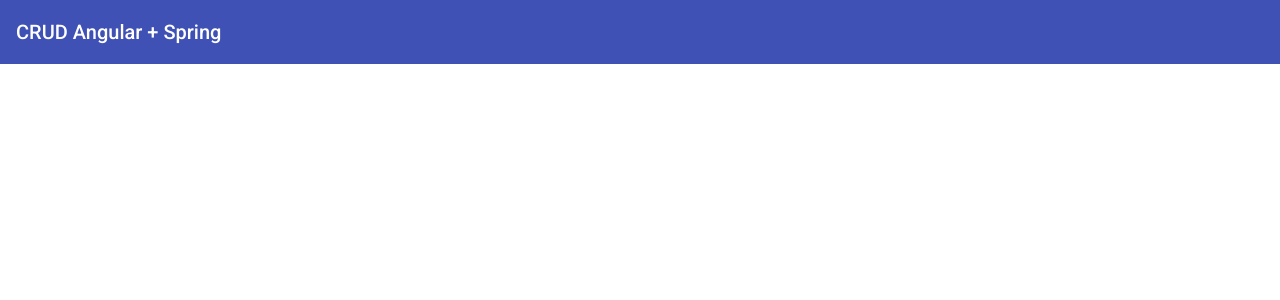
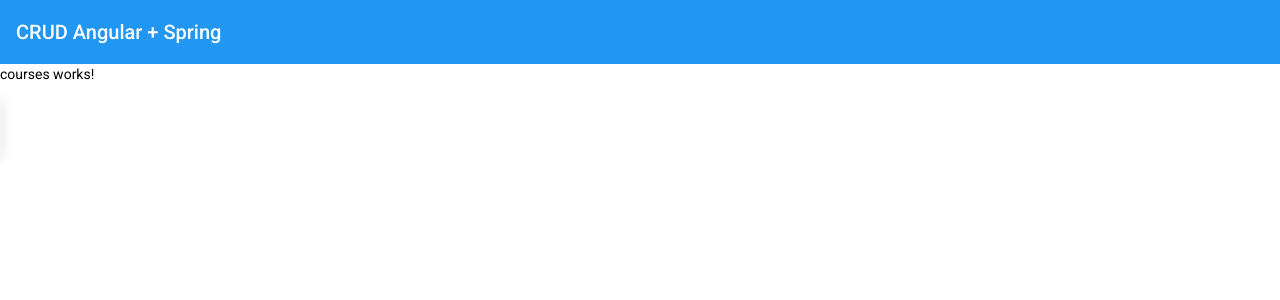
Before and after one commit to tatisabinoviana/crud-angular--curso-loiane, an Angular app: page /courses in a window 1280 px wide. Shown: the top 300 px of the page. Built offline with nearby package versions, Linux system fonts and the light colour scheme.

Commit message:
mudando o estilo de tema principal, secundario e warn. Tambem iniciando a aplicação de uma tabela para a apresentacao dos cursos

```diff
--- /dev/null
+++ b/src/app/app-routing.module.ts
@@ -0,0 +1,16 @@
+import { NgModule } from '@angular/core';
+import { RouterModule, Routes } from '@angular/router';
+
+const routes: Routes = [
+  { path:'', pathMatch: 'full', redirectTo: 'courses' },
+  {
+    path:'courses',
+    loadChildren: () => import('./courses/courses.module').then(m => m.CoursesModule)
+  }
+];
+
+@NgModule({
+  imports: [RouterModule.forRoot(routes)],
+  exports: [RouterModule]
+})
+export class AppRoutingModule { }
--- a/src/app/app.component.html
+++ b/src/app/app.component.html
@@ -1,3 +1,4 @@
 <mat-toolbar color="primary">
   <span>CRUD Angular + Spring</span>
 </mat-toolbar>
+<router-outlet></router-outlet>
--- a/src/app/app.module.ts
+++ b/src/app/app.module.ts
@@ -3,6 +3,7 @@
 import { BrowserModule } from '@angular/platform-browser';
 import { BrowserAnimationsModule } from '@angular/platform-browser/animations';
 
+import { AppRoutingModule } from './app-routing.module';
 import { AppComponent } from './app.component';
 
 @NgModule({
@@ -11,6 +12,7 @@
   ],
   imports: [
     BrowserModule,
+    AppRoutingModule,
     BrowserAnimationsModule,
     MatToolbarModule
   ],
--- a/src/app/courses/courses-routing.module.ts
+++ b/src/app/courses/courses-routing.module.ts
@@ -1,7 +1,11 @@
 import { NgModule } from '@angular/core';
 import { RouterModule, Routes } from '@angular/router';
 
-const routes: Routes = [];
+import { CoursesComponent } from './courses/courses.component';
+
+const routes: Routes = [
+  { path: '', component: CoursesComponent }
+];
 
 @NgModule({
   imports: [RouterModule.forChild(routes)],
--- a/src/app/courses/courses.module.ts
+++ b/src/app/courses/courses.module.ts
@@ -1,5 +1,6 @@
+import { CommonModule } from '@angular/common';
 import { NgModule } from '@angular/core';
-import { CommonModule } from '@angular/common';
+import { MatTableModule } from '@angular/material/table';
 
 import { CoursesRoutingModule } from './courses-routing.module';
 import { CoursesComponent } from './courses/courses.component';
@@ -11,7 +12,8 @@
   ],
   imports: [
     CommonModule,
-    CoursesRoutingModule
+    CoursesRoutingModule,
+    MatTableModule
   ]
 })
 export class CoursesModule { }
--- a/src/app/courses/courses/courses.component.html
+++ b/src/app/courses/courses/courses.component.html
@@ -1 +1,33 @@
 <p>courses works!</p>
+<table mat-table [dataSource]="dataSource" class="mat-elevation-z8">
+
+  <!--- Note that these columns can be defined in any order.
+        The actual rendered columns are set as a property on the row definition" -->
+
+  <!-- Position Column -->
+  <ng-container matColumnDef="position">
+    <th mat-header-cell *matHeaderCellDef> No. </th>
+    <td mat-cell *matCellDef="let element"> {{element.position}} </td>
+  </ng-container>
+
+  <!-- Name Column -->
+  <ng-container matColumnDef="name">
+    <th mat-header-cell *matHeaderCellDef> Name </th>
+    <td mat-cell *matCellDef="let element"> {{element.name}} </td>
+  </ng-container>
+
+  <!-- Weight Column -->
+  <ng-container matColumnDef="weight">
+    <th mat-header-cell *matHeaderCellDef> Weight </th>
+    <td mat-cell *matCellDef="let element"> {{element.weight}} </td>
+  </ng-container>
+
+  <!-- Symbol Column -->
+  <ng-container matColumnDef="symbol">
+    <th mat-header-cell *matHeaderCellDef> Symbol </th>
+    <td mat-cell *matCellDef="let element"> {{element.symbol}} </td>
+  </ng-container>
+
+  <tr mat-header-row *matHeaderRowDef="displayedColumns"></tr>
+  <tr mat-row *matRowDef="let row; columns: displayedColumns;"></tr>
+</table>
--- a/src/styles.scss
+++ b/src/styles.scss
@@ -1,4 +1,14 @@
 /* You can add global styles to this file, and also import other style files */
+@import '@angular/material/theming';
+@include mat-core();
+
+$custom-app-primary: mat-palette($mat-blue);
+$custom-app-secondary: mat-palette($mat-indigo, A200, A400, 700);
+$custom-app-warn: mat-palette($mat-red);
+
+$custom-theme: mat-light-theme($custom-app-primary, $custom-app-secondary, $custom-app-warn);
+
+@include angular-material-theme($custom-theme);
 
 html, body { height: 100%; }
 body { margin: 0; font-family: Roboto, "Helvetica Neue", sans-serif; }
```
